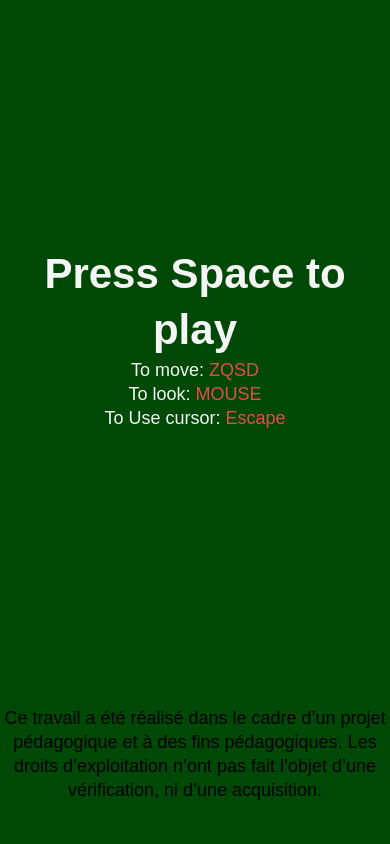
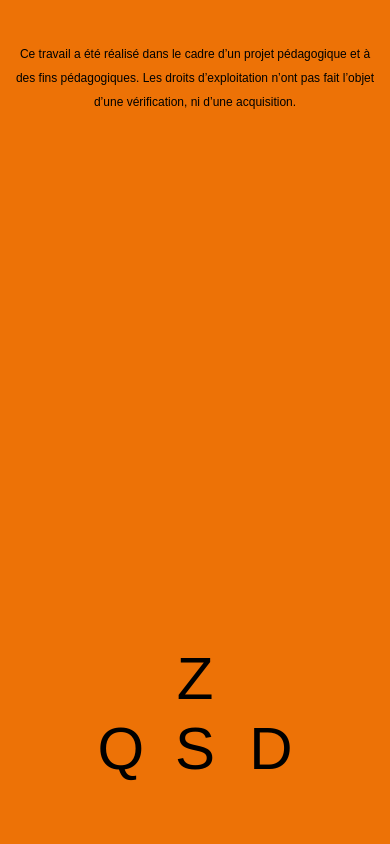
Before and after one commit to iliesben/ImmersivePlayer-ThreeJS, a plain HTML site: page index.html in a window 390 px wide. Drawn offline with nearby package versions, Linux system fonts and the light colour scheme.

Commit message:
mobile trying

```diff
--- a/index.html
+++ b/index.html
@@ -11,13 +11,19 @@
 		<div id="blocker">
 			<div id="instructions">
 				<h2>Press Space to play</h2>
-				<p> To move: <span> ZQSD </span></p>
-				<p> To look: <span> MOUSE </span></p>
-				<p>To Use cursor:<span> Escape </span></p>
+				<p class="move"> To move: <span> ZQSD </span></p>
+				<p class="move"> To look: <span> MOUSE </span></p>
+				<p class="move">To Use cursor:<span> Escape </span></p>
 				<p class="work">
 					Ce travail a été réalisé dans le cadre d’un projet pédagogique et à des fins pédagogiques. Les droits d’exploitation n’ont pas fait l’objet d’une vérification, ni d’une acquisition.
 				</p>
 			</div>
+		</div>
+		<div class="mobileToch">
+			<div class="upArrow">Z</div>
+			<div class="leftArrow">Q</div>
+			<div class="downArrow">S</div>
+			<div class="rightArrow">D</div>
 		</div>
 		<script src="https://threejs.org/build/three.min.js"></script>
 		<script src="https://threejs.org/examples/js/controls/PointerLockControls.js"></script>
--- a/scripts/main.js
+++ b/scripts/main.js
@@ -38,28 +38,39 @@
          * Controls
          */
         controls = new THREE.PointerLockControls( camera, document.body )
-        // document.body.addEventListener( 'keydown', (_e) => {
-        //     if(_e.key === ' ')
-        //     {
-        //         controls.lock()
-        //         blocker.style.display = 'none'
-        //     }
-        // },false)
+        let mobileToch = document.querySelector('.mobileToch')
+        let blocker = document.querySelector('#blocker')
 
-        const touchstartMobile =  () => {
+
+        document.body.addEventListener( 'keydown', (_e) => {
+            if(_e.key === ' ')
+            {
                 controls.lock()
                 blocker.style.display = 'none'
-        }
-        const touchstarClick =  ()=> {
+            }
+        },false)
+
+
+        document.body.addEventListener( 'touchstart' , ()=> {
                 controls.lock()
                 blocker.style.display = 'none'
-        }
-        document.addEventListener( 'touchstart', touchstartMobile )
-        document.addEventListener( 'click',touchstarClick)
+                mobileToch.style.display = 'none'
+        },false)
+
 
         scene.add( controls.getObject() )
 
 
+//          const touchstartMobile =  () => {
+//         controls.lock()
+//         blocker.style.display = 'none'
+        // }
+        // const touchstarClick =  ()=> {
+        //         controls.lock()
+        //         blocker.style.display = 'none'
+        // }
+        // document.addEventListener( 'touchstart', touchstartMobile )
+        // document.addEventListener( 'click',touchstarClick)
          /** Controls KeysDown*/
         const onKeyDown =  ( _event ) => {
             if (_event.code === 'KeyW')
--- a/styles/main.css
+++ b/styles/main.css
@@ -30,7 +30,7 @@
     line-height: 56px;
     word-wrap: none;
 }
-#blocker #instructions p span
+#blocker #instructions p.move span
 {
     color: rgb(230, 75, 75);
 }
@@ -40,3 +40,41 @@
     bottom: 5%;
     color: black;
 }
+.mobileToch{
+    display: none
+}
+@media screen and (max-width: 640px) {
+    #blocker {
+        background-color: rgb(237, 114, 6);
+    }
+    #blocker #instructions h2, #blocker #instructions p.move {
+        display: none;
+    }
+    #blocker #instructions p.work {
+        top: 5%;
+        font-size:12px;
+        margin: 0 10px;
+    }
+    .mobileToch{
+        display: flex;
+        justify-content: center;
+        position: absolute;
+        bottom: 0%;
+        width: 100%;
+        height: 200px;
+        /* background-color: black; */
+        color: black;
+        font-family: Arial, Helvetica, sans-serif;
+        font-size: 60px;
+    }
+    .mobileToch .rightArrow, .mobileToch .leftArrow, .mobileToch .downArrow{
+        position: absolute;
+        top: 35%;
+    }
+    .mobileToch .rightArrow{
+        right: 25%;
+    }
+    .mobileToch .leftArrow{
+        left: 25%;
+    }
+  }
```
